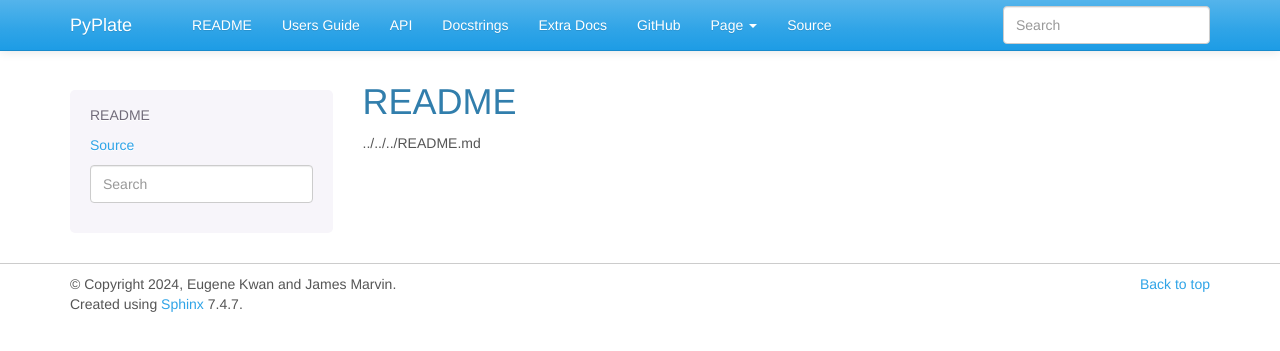
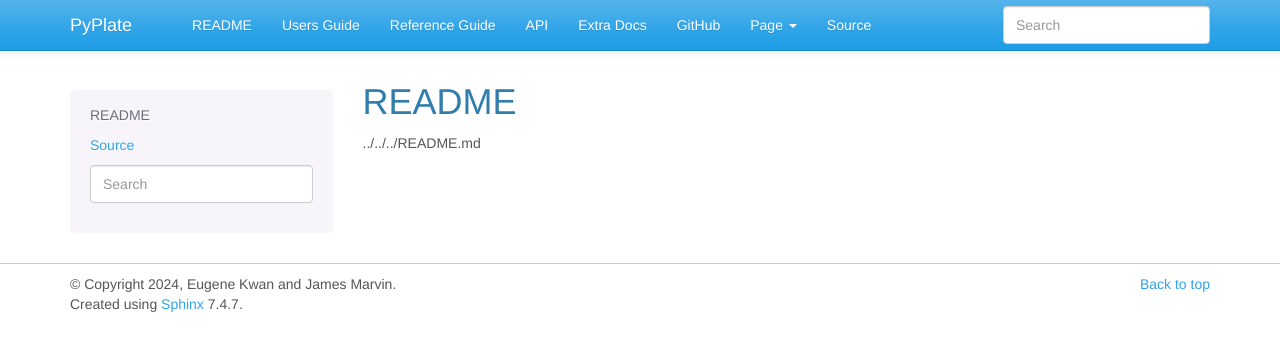
Before and after one commit to ekwan/PyPlate, a Sphinx documentation site: the page built from docs/source/index.rst, in a window 1280 px wide. Shown: the top 351 px of the page. Built offline with Sphinx 7.4.7, drawn with Linux system fonts in a browser that asks for light colours.

Commit message:
Reorganized navbar

```diff
--- a/docs/source/conf.py
+++ b/docs/source/conf.py
@@ -68,8 +68,8 @@ html_theme_options = {
     'navbar_links': [
         ("README", "index"),
         ("Users Guide", "users_guide"),
-        ("API", "api"),
-        ("Docstrings", "pyplate"),
+        ("Reference Guide", "api"),
+        ("API", "pyplate"),
         ("Extra Docs", "extras"),
         ("GitHub", "https://github.com/ekwan/PyPlate", True),
     ],
```
